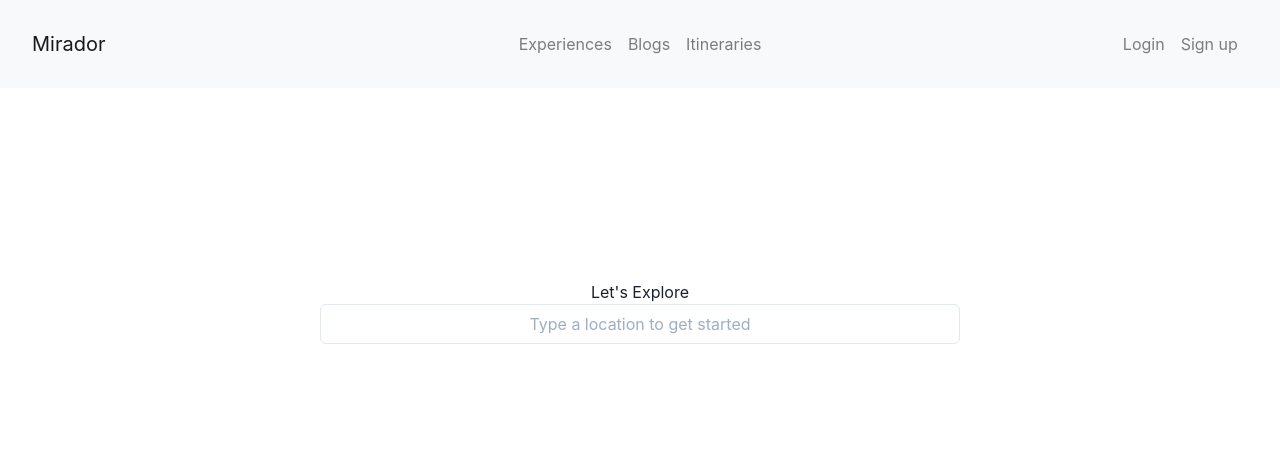
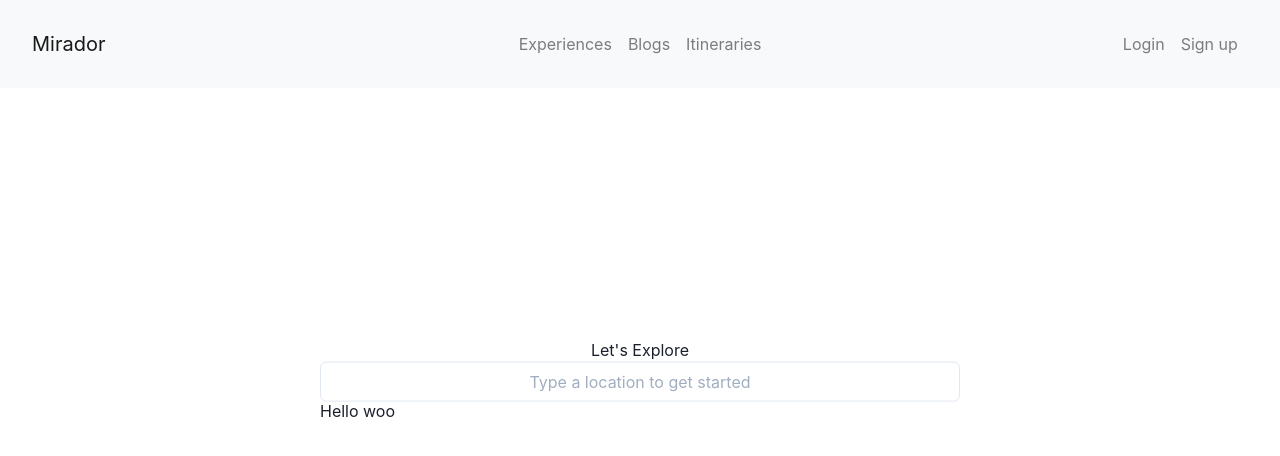
Before and after one commit to yellowphone/mirador-frontend, a React app: page / in a window 1280 px wide. Shown: the top 456 px of the page. Built offline with nearby package versions, Linux system fonts and the light colour scheme; what apollo-upload-client would draw is missing.

Commit message:
Adding cookies package and setup

```diff
--- a/package.json
+++ b/package.json
@@ -29,6 +29,7 @@
     "lodash": "^4.17.20",
     "react": "^17.0.1",
     "react-bootstrap": "^1.4.0",
+    "react-cookie": "^4.0.3",
     "react-dom": "^17.0.1",
     "react-facebook-login": "^4.1.1",
     "react-google-login": "^5.2.2",
--- a/src/App/App.tsx
+++ b/src/App/App.tsx
@@ -7,6 +7,7 @@ import { ConnectedHome } from '../components/home/ConnectedHome';
 import { ConnectedItinerary } from '../components/itinerary/ConnectedItinerary';
 import { ConnectedProfile } from '../components/profile/ConnectedProfile';
 import { Paths } from '../utils/paths';
+import { CookiesProvider } from 'react-cookie';
 
 // graphql imports
 import { ApolloProvider } from '@apollo/client';
@@ -22,6 +23,7 @@ import { ConnectedSingleItinerary } from '../components/itinerary/single-itinera
 export const App: React.FC = () => {
   return (
     <ApolloProvider client={client}>
+      <CookiesProvider>
         <ChakraProvider>
           <Router>
             <Switch>
@@ -40,6 +42,8 @@ export const App: React.FC = () => {
             </Switch>
           </Router>
         </ChakraProvider>
+      </CookiesProvider>
+
     </ApolloProvider>
   );
 }
--- a/src/components/home/Home.tsx
+++ b/src/components/home/Home.tsx
@@ -1,11 +1,18 @@
-import React from 'react';
+import React, { useEffect } from 'react';
 import { NavigationBar } from '../shared/navigation-bar/NavigationBar';
 import { Input, VStack, Center, Box, } from '@chakra-ui/react';
+import { useCookies } from 'react-cookie';
 import './Home.css';
 
 import { Search } from '../shared/Google/Search'
 
 export const Home = () => {
+
+    const [cookies, setCookie] = useCookies(['name']);
+
+    useEffect(() => {
+        setCookie('name', "woo", { path: '/' });
+    })
 
     return (
         <>
@@ -15,7 +22,7 @@ export const Home = () => {
                     <Center>Let's Explore</Center>
                     <Input placeholder={'Type a location to get started'} />
                     {/* <SearchWithMap /> */}
-
+                    {cookies.name && <h1>Hello {cookies.name}</h1>}
                 </Box>
             </VStack>
         </>
```
Also changed, not shown: 1 other file (tests, documents, lock files or other folders). Lines whose indentation alone changed are shown as unchanged.
